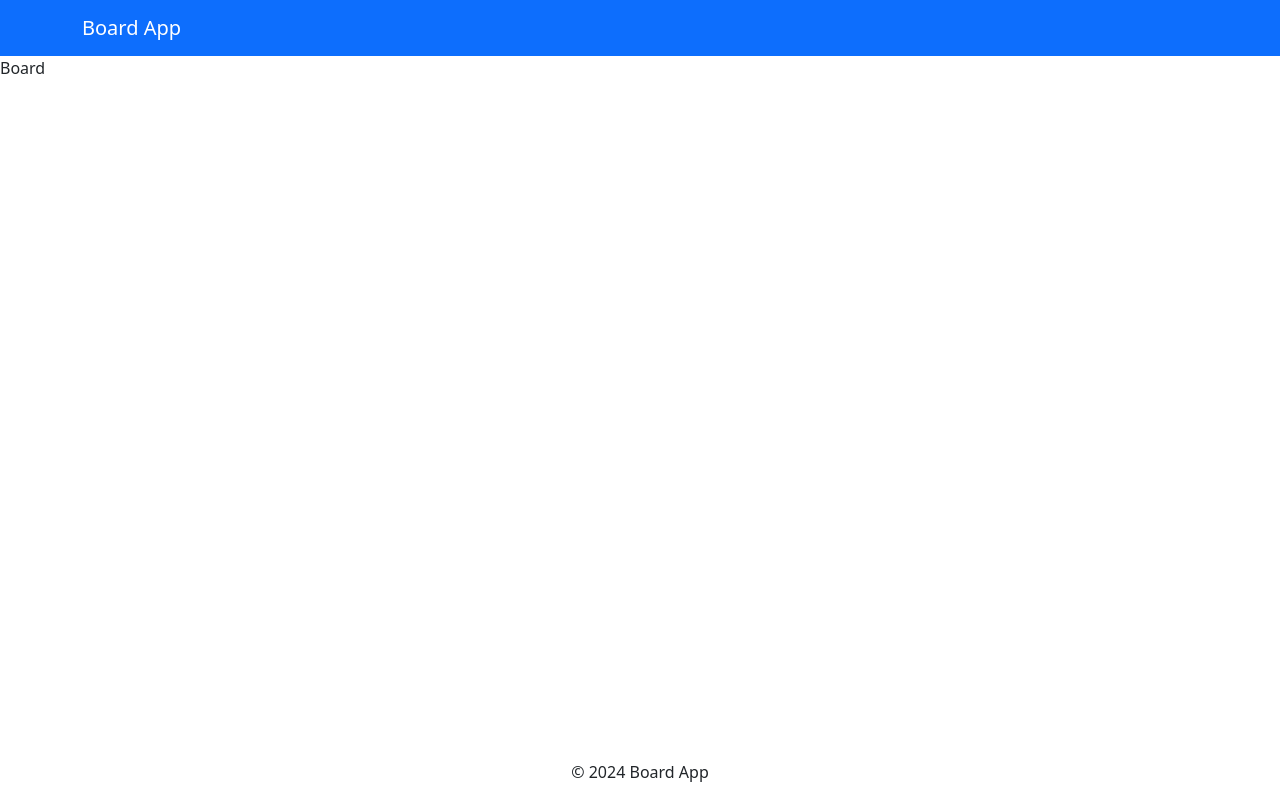
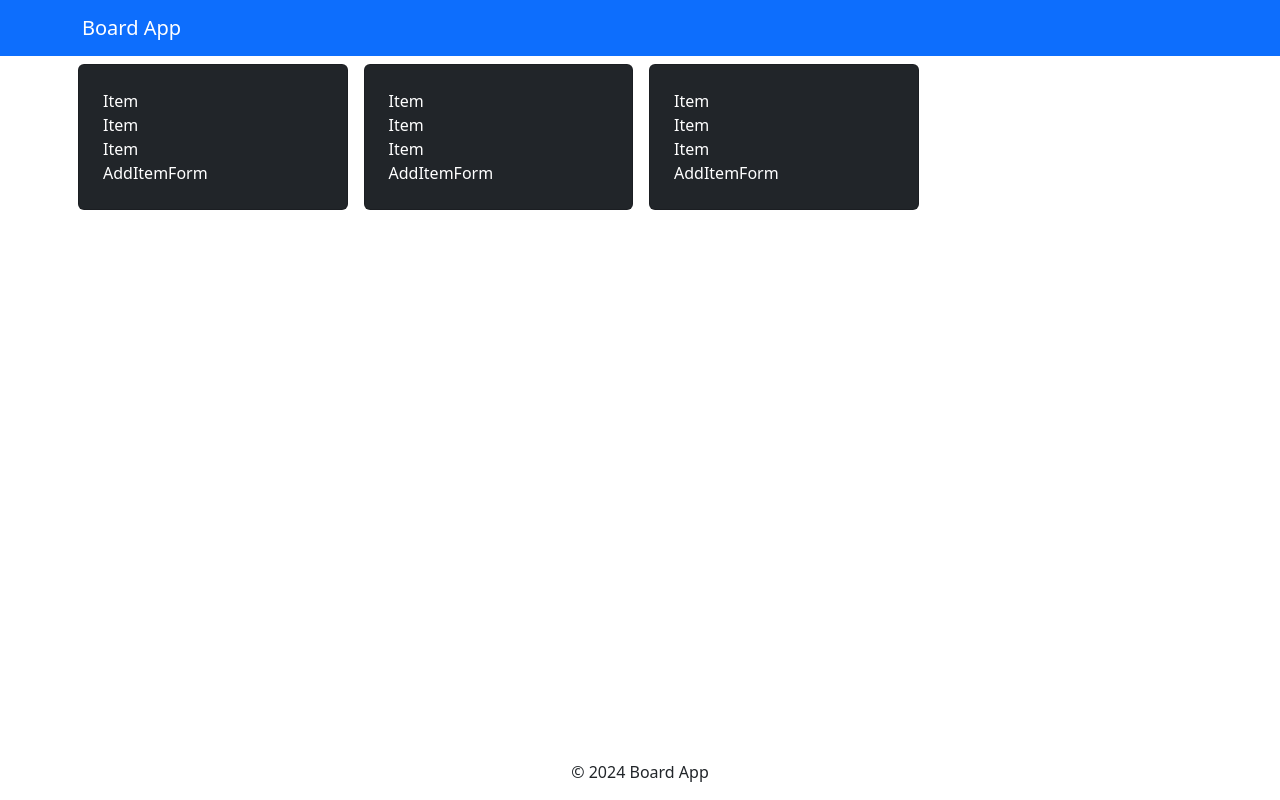
Before and after one commit to michal-1994/board-app, a React (Vite) app: page / in a window 1280 px wide. Built offline with nearby package versions, Linux system fonts and the light colour scheme; the HTML template or start-up script is replaced by a standard one.

Commit message:
create lists view

```diff
--- a/src/components/AddListForm.tsx
+++ b/src/components/AddListForm.tsx
@@ -1,5 +1,7 @@
+import Col from 'react-bootstrap/Col';
+
 const AddListForm = () => {
-    return <div>AddListForm</div>;
+    return <Col className="text-white p-4 m-2">AddListForm</Col>;
 };
 
 export default AddListForm;
--- a/src/components/Board.tsx
+++ b/src/components/Board.tsx
@@ -1,5 +1,21 @@
+import Container from 'react-bootstrap/Container';
+import Row from 'react-bootstrap/Row';
+import AddListForm from './AddListForm';
+import List from './List';
+
 const Board = () => {
-    return <div>Board</div>;
+    const lists = [1, 2, 3];
+
+    return (
+        <Container>
+            <Row>
+                {lists.map((list, index) => (
+                    <List key={index} />
+                ))}
+                <AddListForm />
+            </Row>
+        </Container>
+    );
 };
 
 export default Board;
--- a/src/components/List.tsx
+++ b/src/components/List.tsx
@@ -1,5 +1,19 @@
+import Card from 'react-bootstrap/Card';
+import Col from 'react-bootstrap/Col';
+import AddItemForm from './AddItemForm';
+import Item from './Item';
+
 const List = () => {
-    return <div>List</div>;
+    const items = [1, 2, 3];
+
+    return (
+        <Col as={Card} className="bg-dark text-white p-4 m-2">
+            {items.map((item, index) => (
+                <Item key={index} />
+            ))}
+            <AddItemForm />
+        </Col>
+    );
 };
 
 export default List;
```
